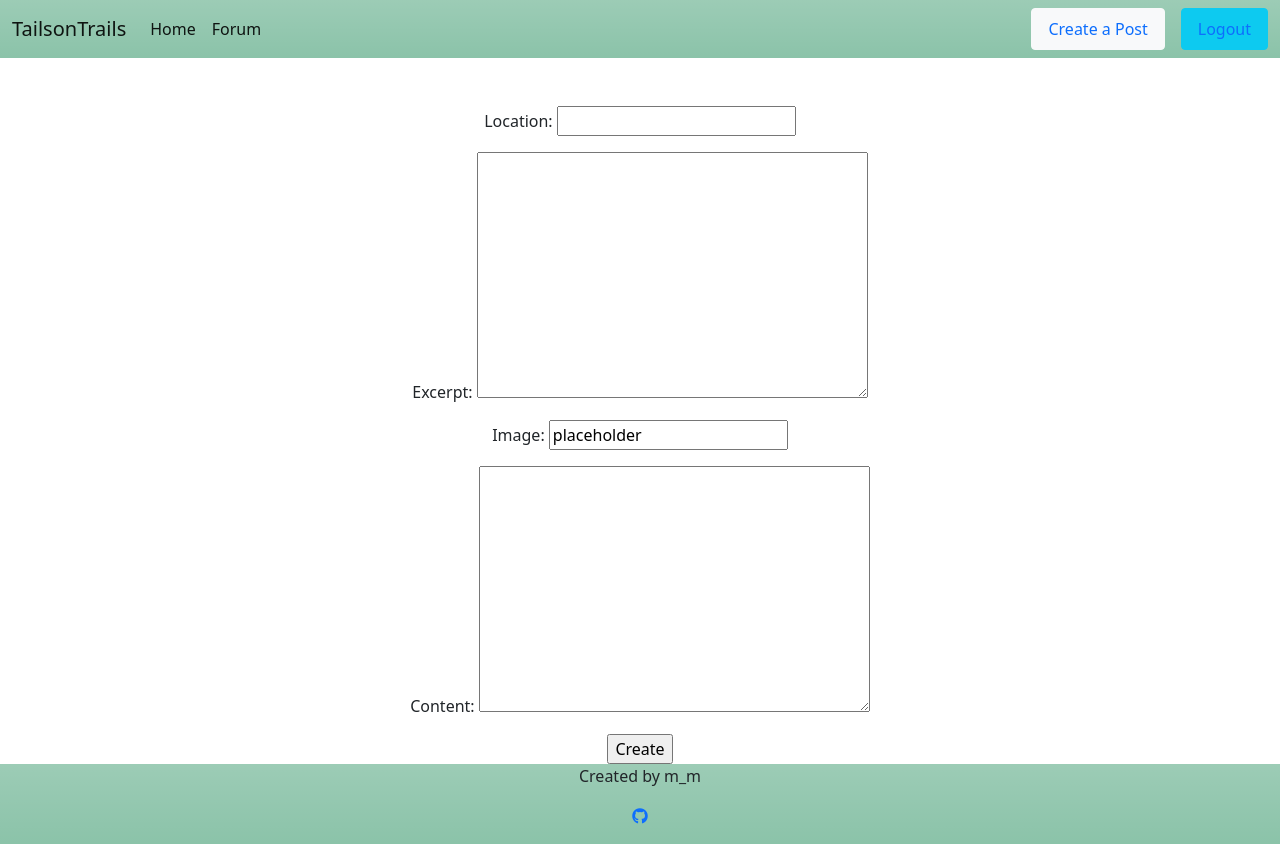
After one commit to mwmlln/tails-on-trails, a Django app: page /create/ in a window 1280 px wide. The commit adds this page. Run offline with Django 3.2, Linux system fonts and the light colour scheme; a user stored in the database is signed in; some libraries are stand-ins or nearby versions.

Commit message:
ADD: creta_post page, still need to restrict the page and configure the models properly to create a post

```diff
--- a/forum/urls.py
+++ b/forum/urls.py
@@ -4,6 +4,7 @@ from django.urls import path
 urlpatterns = [
     path('', views.index, name='home'),
     path('posts/', views.PostList.as_view(), name='posts'),
+    path('create/', views.PostCreate.as_view(), name='post_create'),
     path('<slug:slug>/', views.PostDetail.as_view(), name='post_detail'),
     path('like/<slug:slug>', views.PostLike.as_view(), name='post_like'),
   ]
--- a/forum/views.py
+++ b/forum/views.py
@@ -1,5 +1,7 @@
 from django.shortcuts import render, get_object_or_404, reverse
+from django.urls import reverse_lazy
 from django.views import generic, View
+from django.views.generic.edit import CreateView
 from django.utils.decorators import method_decorator
 from django.contrib.auth.decorators import login_required
 from django.http import HttpResponseRedirect
@@ -85,3 +87,15 @@ class PostLike(View):
             post.likes.add(request.user)
 
         return HttpResponseRedirect(reverse('post_detail', args=[slug]))
+
+
+class PostCreate(CreateView):
+    template_name = 'create_post.html'
+    model = Post
+    fields = [
+        'location',
+        'excerpt',
+        'featured_image',
+        'content',
+    ]
+    success_url = reverse_lazy('posts')
--- a/templates/base.html
+++ b/templates/base.html
@@ -37,6 +37,9 @@
                             </ul>
                             <ul class="nav">
                                 {% if user.is_authenticated %}
+                                <li class="nav-item">
+                                    <a class="nav-link btn btn-light me-3" href="{% url 'post_create' %}">Create a Post</a>
+                                </li>
                                 <li class="nav-item">
                                     <a class="nav-link btn btn-info" href="{% url 'account_logout' %}">Logout</a>
                                 </li>
--- /dev/null
+++ b/templates/create_post.html
@@ -0,0 +1,14 @@
+{% extends "base.html" %}
+
+{% block content %}
+
+<div class="text-center mt-5">
+<form method="post">
+    {% csrf_token %}
+
+    {{ form.as_p }}
+    <input type="submit" value="Create">
+</form>
+</div>
+
+{% endblock %}
--- a/templates/index.html
+++ b/templates/index.html
@@ -3,7 +3,7 @@
 {% block content %}
 <div class="container-fluid">
     <div class="row hero-container">
-        <div class="hero-text align-middle ms-5">
+        <div class="hero-text align-middle ms-3">
             <h2>Find your ideal nature trail</h2>
             <p>with man's best friend</p>
         </div>
@@ -20,4 +20,4 @@
 </div>
 </section>
 
-{%endblock%}
+{% endblock %}
```
Also changed, not shown: db.sqlite3, forum/forms.py (line endings or trailing spaces), forum/models.py (line endings or trailing spaces).
